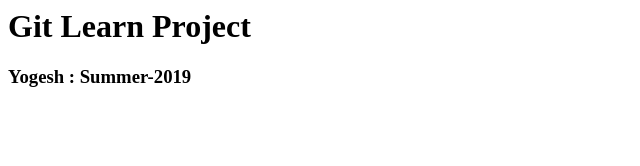
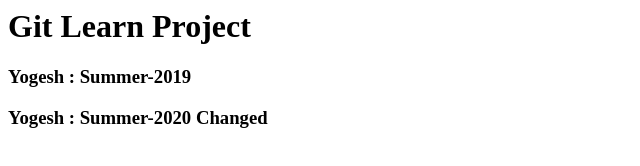
Before and after one commit to uthakkar-apttus/Learn-html, a plain HTML site: page index.html in a window 1280 px wide. Shown: the whole page, without its empty margins (0-640 px from the left). Drawn offline with Linux system fonts and the light colour scheme.

Commit message:
Changed for 2020
Changes 2020

```diff
--- a/index.html
+++ b/index.html
@@ -6,5 +6,6 @@
         <h1> Git Learn Project</h1>
 
         <h3> Yogesh : Summer-2019 </h3>
+        <h3> Yogesh : Summer-2020 Changed </h3>
     </body>
 </html>
```
